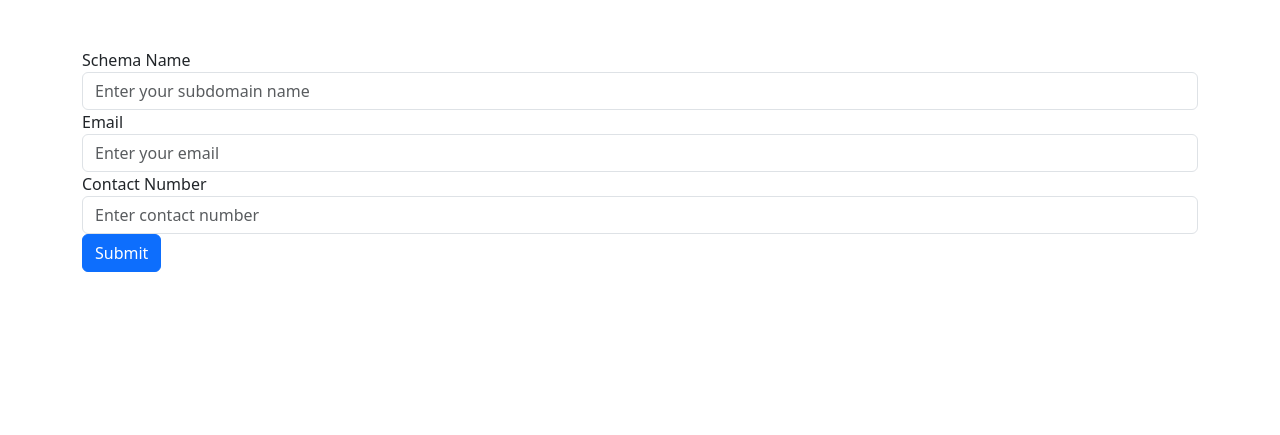
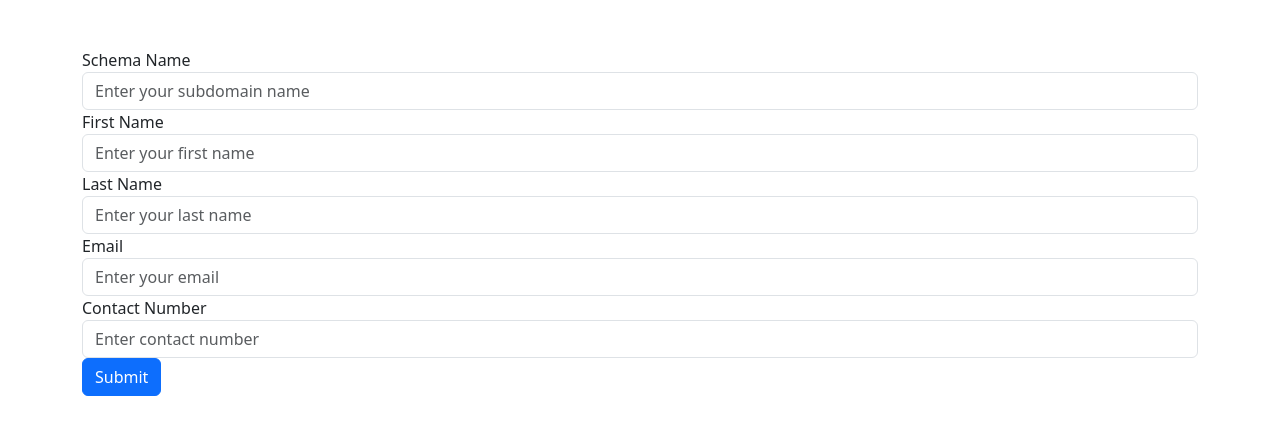
Before and after one commit to MOHAMMEDSAGHEER95/SAAS-Ecommerce, a Django app: page /onboarding/1/ in a window 1280 px wide. Shown: the top 435 px of the page. Run offline with Django 4.2, Linux system fonts and the light colour scheme; parts of the project's set-up code (start-up, migrations or seed data) failed here and were passed over.

Commit message:
added stripe payment integration checkout

```diff
--- a/goshop/urls.py
+++ b/goshop/urls.py
@@ -17,11 +17,12 @@ from django.contrib import admin
 from django.urls import path
 from django.views.generic import TemplateView
 
-from onboarding.views import PlanListView, OnboardingFormView
+from onboarding.views import PlanListView, OnboardingFormView, CreateOnboarding
 
 urlpatterns = [
     path('admin/', admin.site.urls),
     path('', PlanListView.as_view(), name='plans'),
+    path('onboarding/success/<slug:slug>/', CreateOnboarding.as_view(), name="create-onboarding"),
     path('onboarding/success/', TemplateView.as_view(template_name='onboarding/success.html'), name='onboarding-success'),
     path('onboarding/<slug:slug>/', OnboardingFormView.as_view(), name='onboarding'),
 
--- a/onboarding/admin.py
+++ b/onboarding/admin.py
@@ -3,7 +3,7 @@ from django.contrib import admin
 # Register your models here.
 from django.utils.text import slugify
 
-from onboarding.models import Plan
+from onboarding.models import Plan, Onboarding
 
 
 class PlanAdmin(admin.ModelAdmin):
@@ -15,3 +15,4 @@ class PlanAdmin(admin.ModelAdmin):
 
 
 admin.site.register(Plan, PlanAdmin)
+admin.site.register(Onboarding)
--- a/onboarding/forms.py
+++ b/onboarding/forms.py
@@ -1,6 +1,7 @@
 from django import forms
 
 from customers.models import Client
+from onboarding.models import Onboarding
 
 
 class OnboardingForm(forms.ModelForm):
@@ -9,5 +10,5 @@ class OnboardingForm(forms.ModelForm):
     contact_number = forms.CharField(max_length=15)
 
     class Meta:
-        model = Client
-        fields = ('schema_name', 'email', 'contact_number')
+        model = Onboarding
+        fields = ('schema_name', 'email', 'contact_number', 'first_name', 'last_name')
--- a/onboarding/models.py
+++ b/onboarding/models.py
@@ -20,3 +20,20 @@ class Plan(TimeStamp):
 
     def decription_array(self):
         return self.description.split("*")
+
+
+class Onboarding(TimeStamp):
+    schema_name = models.CharField(max_length=255)
+    domain_url = models.CharField(max_length=255)
+    first_name = models.CharField(max_length=50, null=True, blank=True)
+    last_name = models.CharField(max_length=50, null=True, blank=True)
+    is_active = models.BooleanField(default=False)
+    plan = models.ForeignKey(Plan, null=True, related_name="onboarding_plan", on_delete=models.CASCADE)
+    session_id = models.CharField(max_length=500, null=True, blank=True)
+
+    class Meta:
+        verbose_name = "Onboarding"
+        verbose_name_plural = "Onboardings"
+
+    def __str__(self):
+        return self.schema_name
--- a/onboarding/views.py
+++ b/onboarding/views.py
@@ -1,16 +1,19 @@
+import stripe
 from django.conf import settings
 from django.contrib.sites.models import Site
 from django.db import connection
-from django.shortcuts import render
+from django.http import HttpResponseRedirect
+from django.shortcuts import redirect, render
 
 # Create your views here.
 from django.urls import reverse
 from django.views.generic import TemplateView, FormView
 from tenant_schemas.utils import schema_context
 
+from customers.models import Client
 from onboarding.forms import OnboardingForm
 from onboarding.godaddy.client import GoDaddyClientHelper
-from onboarding.models import Plan
+from onboarding.models import Plan, Onboarding
 
 
 class PlanListView(TemplateView):
@@ -34,15 +37,53 @@ class PlanListView(TemplateView):
 class OnboardingFormView(FormView):
     template_name = 'onboarding/onboarding_form.html'
     form_class = OnboardingForm
+    plan = None
 
     def form_valid(self, form):
         clientobj = form.save(commit=False)
         clientobj.domain_url = clientobj.schema_name + "." + settings.PUBLIC_DOMAIN_URL
+        self.plan = Plan.objects.get(slug=self.kwargs.get('slug'))
+        clientobj.plan = self.plan
+
+        stripe.api_key = settings.STRIPE_SECRET_KEY
+        if settings.IS_PRODUCTION:
+            success_url = f"http://{settings.PUBLIC_DOMAIN_URL}/onboarding/success/"
+        else:
+            success_url = f"http://localhost:8000/onboarding/success/"
+        session = stripe.checkout.Session.create(
+            line_items=[
+                {
+                    "price_data": {
+                        "currency": "gbp",
+                        "product_data": {"name": self.plan.title},
+                        "unit_amount": self.plan.price * 100,
+                    },
+                    "quantity": 1,
+                },
+            ],
+            mode="payment",
+            success_url=success_url + "{CHECKOUT_SESSION_ID}/",
+            cancel_url="http://localhost:8000/cancel",
+        )
+        clientobj.session_id = session.id
         clientobj.save()
-        return super().form_valid(form)
+        return redirect(session.url)
 
-    def get_success_url(self):
-        godaddy = GoDaddyClientHelper()
-        schema_name = self.request.POST['schema_name']
-        godaddy.add_cname_to_dns(schema_name)
-        return reverse('onboarding-success')
+
+class CreateOnboarding(TemplateView):
+    template_name = "onboarding/payment_success.html"
+
+    def get_context_data(self, **kwargs):
+        onboarding = Onboarding.objects.get(session_id=self.kwargs.get('slug'))
+        if onboarding.is_active is False:
+            if settings.IS_PRODUCTION:
+                godaddy = GoDaddyClientHelper()
+                schema_name = onboarding.schema_name
+                godaddy.add_cname_to_dns(schema_name)
+
+            Client.objects.create(domain_url=onboarding.domain_url, schema_name=onboarding.schema_name)
+            onboarding.is_active = True
+            onboarding.save()
+        context = super().get_context_data()
+        context['website_url'] = onboarding.domain_url
+        return context
--- a/templates/onboarding/onboarding_form.html
+++ b/templates/onboarding/onboarding_form.html
@@ -19,6 +19,16 @@
       <input type="text" class="form-control" id="inputSchemaName" name="schema_name" placeholder="Enter your subdomain name" required>
     </div>
 
+        <div class="form-group">
+      <label for="first_name">First Name</label>
+      <input type="text" class="form-control" id="first_name" name="first_name" placeholder="Enter your first name" required>
+    </div>
+
+        <div class="form-group">
+      <label for="last_name">Last Name</label>
+      <input type="text" class="form-control" id="last_name" name="last_name" placeholder="Enter your last name" required>
+    </div>
+
     <div class="form-group">
       <label for="inputEmail">Email</label>
       <input type="email" class="form-control" id="inputEmail" name="email" placeholder="Enter your email" required>
```
Also changed, not shown: goshop/settings.py (+7 -0 lines), templates/onboarding/payment_success.html (added, +21 -0 lines), templates/onboarding/success.html (+34 -5 lines), onboarding/migrations/0004_onboarding.py (added), onboarding/migrations/0005_onboarding_plan.py (added), onboarding/migrations/0006_onboarding_session_id.py (added).
